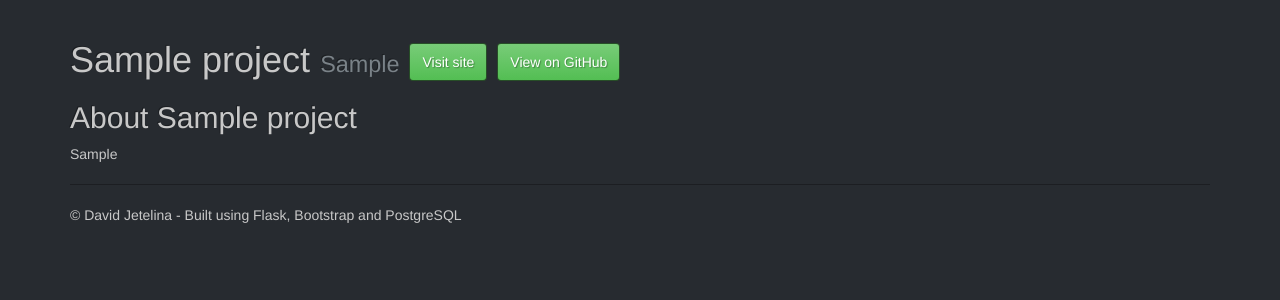
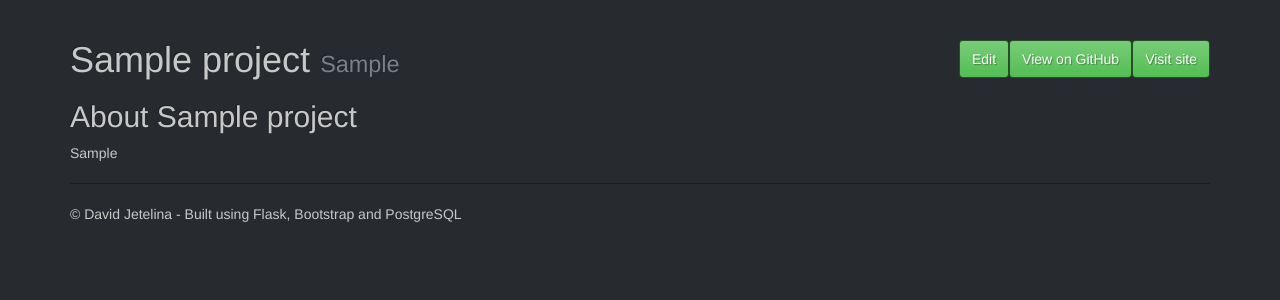
Before and after one commit to djetelina/DJetelina-flaskweb, a Flask app: a page that uses templates/project.html in a window 1280 px wide. Shown: the part 52-352 px from the top of the page. Run offline with Flask 2, Linux system fonts and the light colour scheme; the visitor is signed in with stand-in values (Sample User, id 1); tables that the repository leaves empty hold one stand-in row (values such as "Sample post"); some libraries are stand-ins or nearby versions.

Commit message:
last visual updates before good night sleep

```diff
--- a/templates/edit.html
+++ b/templates/edit.html
@@ -1,6 +1,7 @@
 {% extends "base.html" %}
 
 {% block content %}
+    <a href="{{ url_for('project', project_name=project.name) }}" class="btn btn-success pull-right">View</a>
     <h1>Editing {{ project.name }}</h1>
     <form role="form" action="{{ request.path }}" method="post">
         <div class="form-inline">
--- a/templates/project.html
+++ b/templates/project.html
@@ -1,13 +1,16 @@
 {% extends "base.html" %}
 {% block title %} - {{ project.name }}{% endblock %}
 {% block content %}
-    <h1>{{ project.name }} <small>{{ project.category }}</small>
     {% if project.url %}
-    <a href="{{ project.url }}" target="_blank" class="btn btn-success">Visit site</a>
+        <a href="{{ project.url }}" target="_blank" class="btn btn-success pull-right">Visit site</a>
     {% endif %}
     {% if project.github %}
-    <a href="{{ project.github }}" target="_blank" class="btn btn-success">View on GitHub</a>
-    {% endif %}</h1>
+        <a href="{{ project.github }}" target="_blank" class="btn btn-success pull-right">View on GitHub</a>
+    {% endif %}
+    {% if 'logged_in' in session %}
+        <a href="{{ url_for('edit', name=project.name) }}" class="btn btn-success pull-right">Edit</a>
+    {% endif %}
+    <h1>{{ project.name }} <small>{{ project.category }}</small></h1>
     <h2>About {{ project.name }}</h2>
     <p>{{ project.info }}</p>
 {% endblock %}
```
